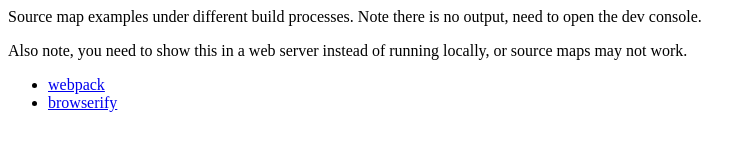
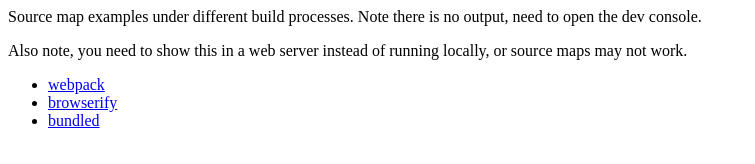
Before and after one commit to nwolverson/purescript-sourcemap-test, a website: page index.html in a window 1280 px wide. Shown: the whole page, without its empty margins (0-755 px from the left). Drawn offline with Linux system fonts and the light colour scheme.

Commit message:
Add README updates for psc-bundle, pulp --

```diff
--- a/index.html
+++ b/index.html
@@ -7,6 +7,7 @@
   <ul>
     <li><a href="webpack.html">webpack</a></li>
     <li><a href="browserify.html">browserify</a></li>
+    <li><a href="bundle.html">bundled</a></li>
   </ul>
 </body>
 </html>
--- a/package.json
+++ b/package.json
@@ -8,9 +8,10 @@
   },
   "scripts": {
     "build": "pulp build -- --source-maps",
-    "build-all": "npm run build && npm run webpack && npm run browserify",
+    "build-all": "npm run build && npm run webpack && npm run browserify && npm run bundle",
     "webpack": "webpack",
-    "browserify": "browserify --debug .browserify.js -o browserify.js && sorcery -i browserify.js"
+    "browserify": "browserify --debug .browserify.js -o browserify.js && sorcery -i browserify.js",
+    "bundle": "psc-bundle 'output/*/*.js' -m Main --main Main -o bundle.js --source-maps && sorcery -i bundle.js"
   },
   "author": "",
   "license": "ISC",
```
Also changed, not shown: README.md.
